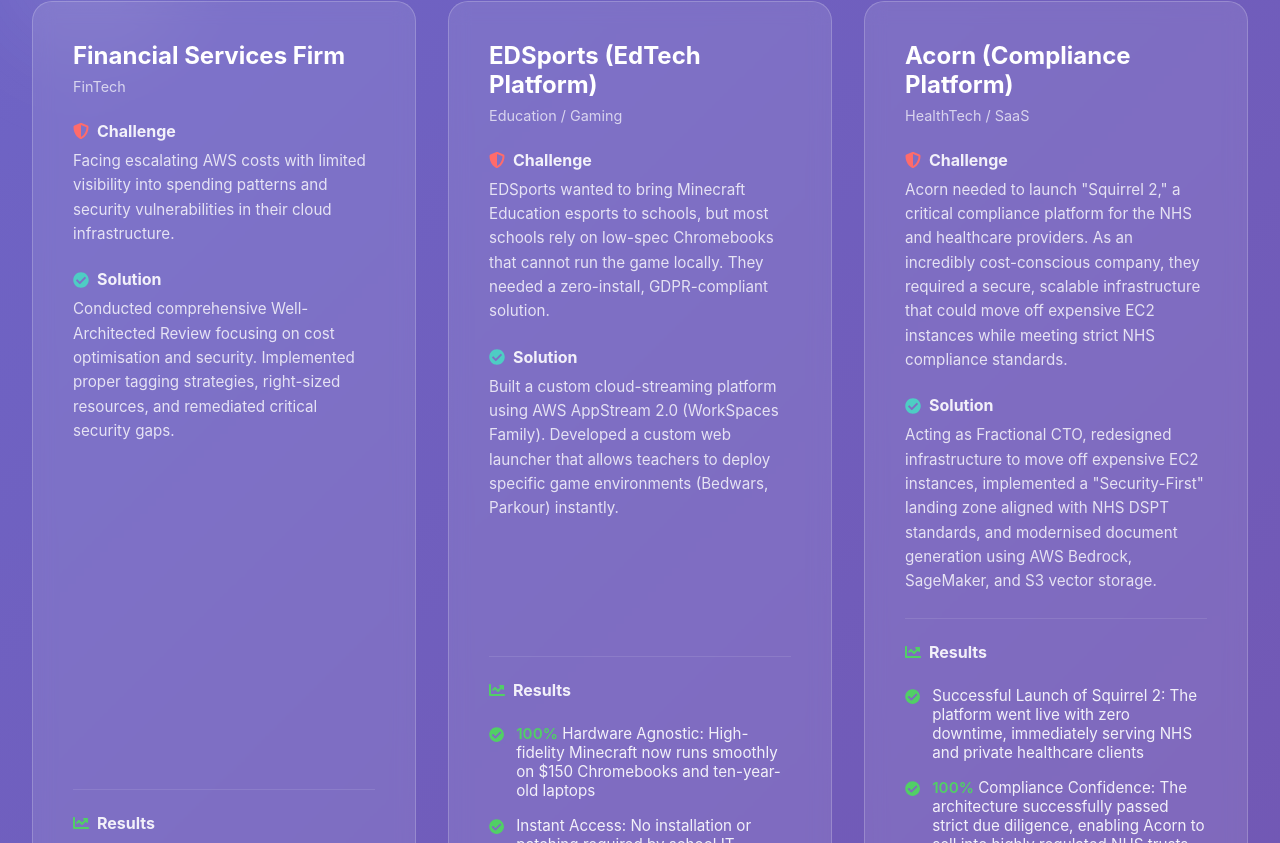
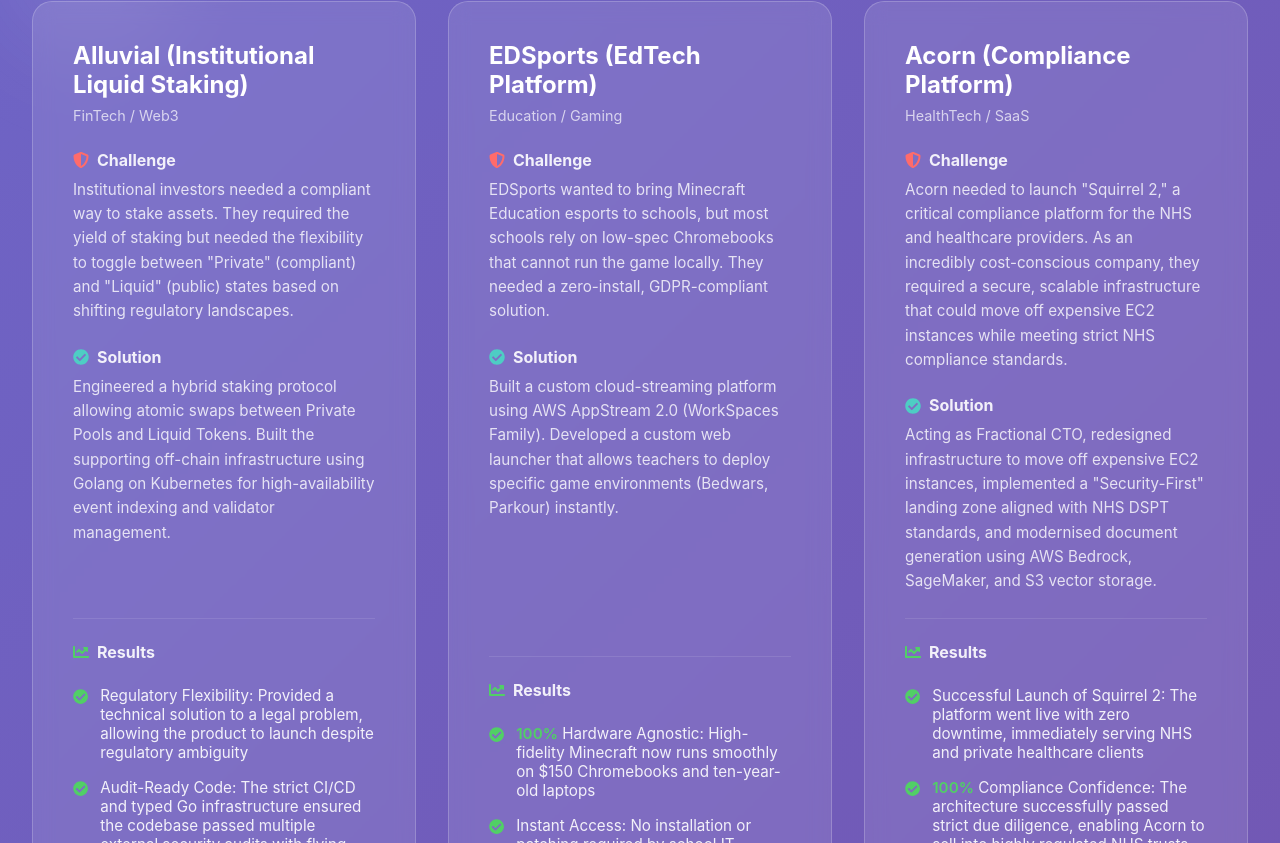
Before and after one commit to North-Point-Digital/north-point-digital.github.io, a React (Create React App) app: page / in a window 1280 px wide. Shown: the part 4817-5660 px from the top of the page. Built offline with nearby package versions, Linux system fonts and the light colour scheme.

Commit message:
added alluvial case study

```diff
--- a/src/data/caseStudies.ts
+++ b/src/data/caseStudies.ts
@@ -33,45 +33,57 @@
 
 export const caseStudies: DetailedCaseStudy[] = [
   {
-    slug: 'financial-services-cost-optimisation',
-    clientName: 'Financial Services Firm',
-    industry: 'FinTech',
-    challenge: 'Facing escalating AWS costs with limited visibility into spending patterns and security vulnerabilities in their cloud infrastructure.',
-    detailedChallenge: 'A leading financial services firm was experiencing rapidly escalating AWS costs with no clear understanding of where their budget was being allocated. Their cloud infrastructure had grown organically over several years, resulting in over-provisioned resources, untagged assets, and multiple security vulnerabilities that could potentially expose sensitive financial data. The lack of proper cost allocation and budget controls made it impossible to track spending by department or project, while security gaps posed significant compliance risks.',
-    solution: 'Conducted comprehensive Well-Architected Review focusing on cost optimisation and security. Implemented proper tagging strategies, right-sized resources, and remediated critical security gaps.',
-    detailedSolution: 'We conducted a comprehensive two-week Well-Architected Review focusing on the Cost Optimisation and Security pillars. Our team implemented a systematic tagging strategy across all AWS resources, enabling proper cost allocation and budget tracking. We identified and right-sized over-provisioned EC2 instances, eliminated unused EBS volumes and snapshots, and optimised RDS database instances. For security, we remediated critical vulnerabilities including unencrypted S3 buckets, overly permissive IAM policies, and missing VPC flow logs. We also set up automated budget alerts and implemented AWS Cost Explorer dashboards for ongoing visibility.',
+    slug: 'alluvial-institutional-liquid-staking',
+    clientName: 'Alluvial (Institutional Liquid Staking)',
+    industry: 'FinTech / Web3',
+    pageTitle: 'Bridging DeFi and Compliance: Institutional Liquid Staking Architecture',
+    pageSubtitle: 'Leveraging Kubernetes and Golang to build secure, regulatory-ready staking infrastructure for Alluvial Finance.',
+    challenge: 'Institutional investors needed a compliant way to stake assets. They required the yield of staking but needed the flexibility to toggle between "Private" (compliant) and "Liquid" (public) states based on shifting regulatory landscapes.',
+    executiveSummary: 'Note: This project represents the specific domain expertise delivered by North Point Digital\'s founder prior to establishing the consultancy.\n\nAlluvial Finance operates at the cutting edge of institutional crypto, bridging the gap between traditional finance (TradFi) and decentralised finance (DeFi). The goal was to build the first "Institutional Liquid Staking" standard. To succeed, the platform needed infrastructure that was not only cryptographically secure but also operationally robust enough to satisfy institutional risk managers. The North Point Digital leadership team played a pivotal role in implementing the protocol\'s core architecture, ensuring seamless interoperability between on-chain smart contracts and off-chain cloud infrastructure.',
+    detailedChallenge: 'The project faced a unique "Regulatory Paradox" that required a complex technical solution:\n\n• The Liquidity Dilemma: Institutions wanted the liquidity of public tokens but could not hold assets that might be deemed "unregulated securities."\n\n• Infrastructure Reliability: Most DeFi projects run on fragile scripts. Alluvial needed enterprise-grade stability (99.99% uptime) for their off-chain services to manage validator performance and reporting.\n\n• Auditability: Every line of code—whether Solidity smart contracts or Go binaries—needed to pass rigorous security audits and automated testing.',
+    solution: 'Engineered a hybrid staking protocol allowing atomic swaps between Private Pools and Liquid Tokens. Built the supporting off-chain infrastructure using Golang on Kubernetes for high-availability event indexing and validator management.',
+    whyChooseUs: 'This project validates North Point Digital\'s ability to operate in high-stakes environments where a single bug can result in massive financial loss.\n\n• Hybrid Architecture: We specialise in the difficult intersection where blockchain meets the cloud (AWS/Kubernetes).\n\n• Golang Concurrency: We utilised Go\'s high-performance concurrency to handle massive streams of blockchain event data in real-time.',
+    detailedSolution: 'Our leadership team delivered a dual-layer architecture:\n\nThe "Private-to-Public" Protocol Mechanism\nWe implemented a novel staking architecture that gave institutions a safety valve.\n\n• Private Pools: Institutions stake into isolated, compliant pools.\n\n• The "regulatory Switch": Built the technical capability for these private tokens to swap into a liquid, tradeable token only if regulatory conditions were met. This future-proofed the client against SEC changes.\n\nEnterprise Off-Chain Infrastructure\nWhile the blockchain handles the money, the infrastructure handles the intelligence.\n\n• Kubernetes Hosting: Deployed resilient microservices on Kubernetes to monitor validator health and manage staking operations.\n\n• Golang Backend: Built high-performance off-chain services in Go to index blockchain data and serve APIs to institutional partners.\n\n• Unified CI/CD: Implemented a rigorous GitHub Actions pipeline that tested both the Solidity contracts and the Go infrastructure in parallel, ensuring that an update to one didn\'t break the other.',
     results: [
-      '35% reduction in monthly AWS spend',
-      'Eliminated 3 critical security vulnerabilities',
-      'Improved cost visibility with automated budget alerts'
+      'Regulatory Flexibility: Provided a technical solution to a legal problem, allowing the product to launch despite regulatory ambiguity',
+      'Audit-Ready Code: The strict CI/CD and typed Go infrastructure ensured the codebase passed multiple external security audits with flying colours',
+      'High Availability: The Kubernetes-based off-chain layer ensured that data feeds and APIs remained responsive even during periods of high network congestion'
     ],
     metrics: [
       {
-        label: 'Cost Reduction',
-        value: '35%',
-        icon: 'dollar' as IconType
-      },
-      {
-        label: 'Security Issues Resolved',
-        value: '3 Critical',
+        label: 'Infrastructure Grade',
+        value: 'Institutional',
         icon: 'shield' as IconType
       },
       {
-        label: 'Time to Implement',
-        value: '2 Weeks',
-        icon: 'clock' as IconType
+        label: 'Uptime Target',
+        value: '99.99%',
+        icon: 'shield' as IconType
+      },
+      {
+        label: 'Availability',
+        value: 'High-Availability',
+        icon: 'chart' as IconType
       }
     ],
-    timeline: 'The engagement was completed in two weeks. Week 1 focused on discovery, analysis, and identifying quick wins. Week 2 involved implementing critical optimisations, remediating security issues, and setting up monitoring and alerting systems.',
+    timeline: 'The project involved designing the hybrid staking protocol architecture, developing smart contracts for atomic state transitions, building the Golang-based event indexing system, and deploying the Kubernetes infrastructure. The unified CI/CD pipeline was implemented to streamline deployments across both on-chain and off-chain components.',
     technologies: [
-      'AWS Cost Explorer',
-      'AWS Budgets',
-      'AWS Systems Manager',
-      'AWS Config',
-      'AWS Security Hub',
-      'EC2 Auto Scaling',
-      'AWS Tag Editor'
-    ]
+      'Golang',
+      'Kubernetes',
+      'Solidity',
+      'Smart Contracts',
+      'Blockchain Event Indexing',
+      'AWS EKS',
+      'GitHub Actions',
+      'CI/CD Pipelines',
+      'Validator Management',
+      'Web3 Infrastructure'
+    ],
+    testimonial: {
+      quote: 'The architecture delivered here wasn\'t just code; it was a strategic asset. By decoupling the "private" and "liquid" states, we built a protocol that could survive and thrive regardless of how the regulatory wind blew.',
+      author: 'David Turnbull',
+      role: 'Founder & Principal Architect'
+    }
   },
   {
     slug: 'edsports-edtech-platform',
```
